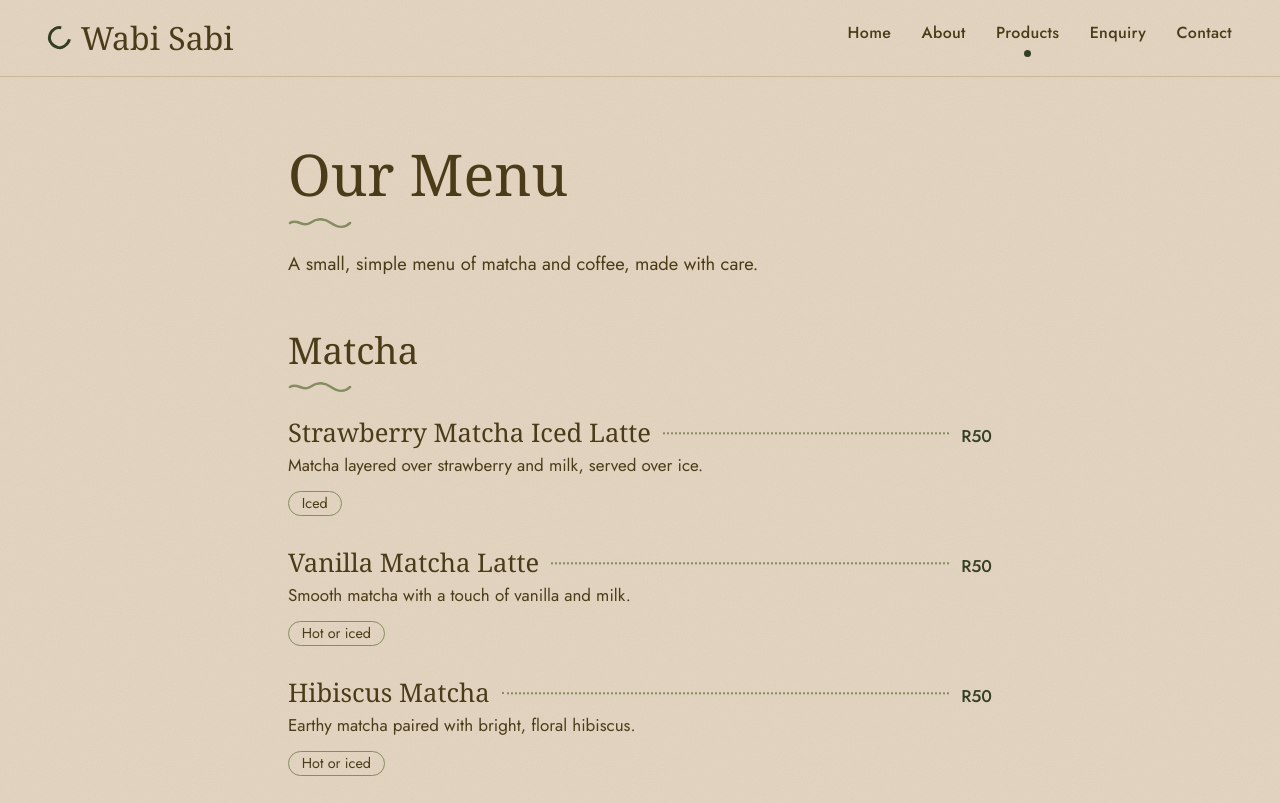
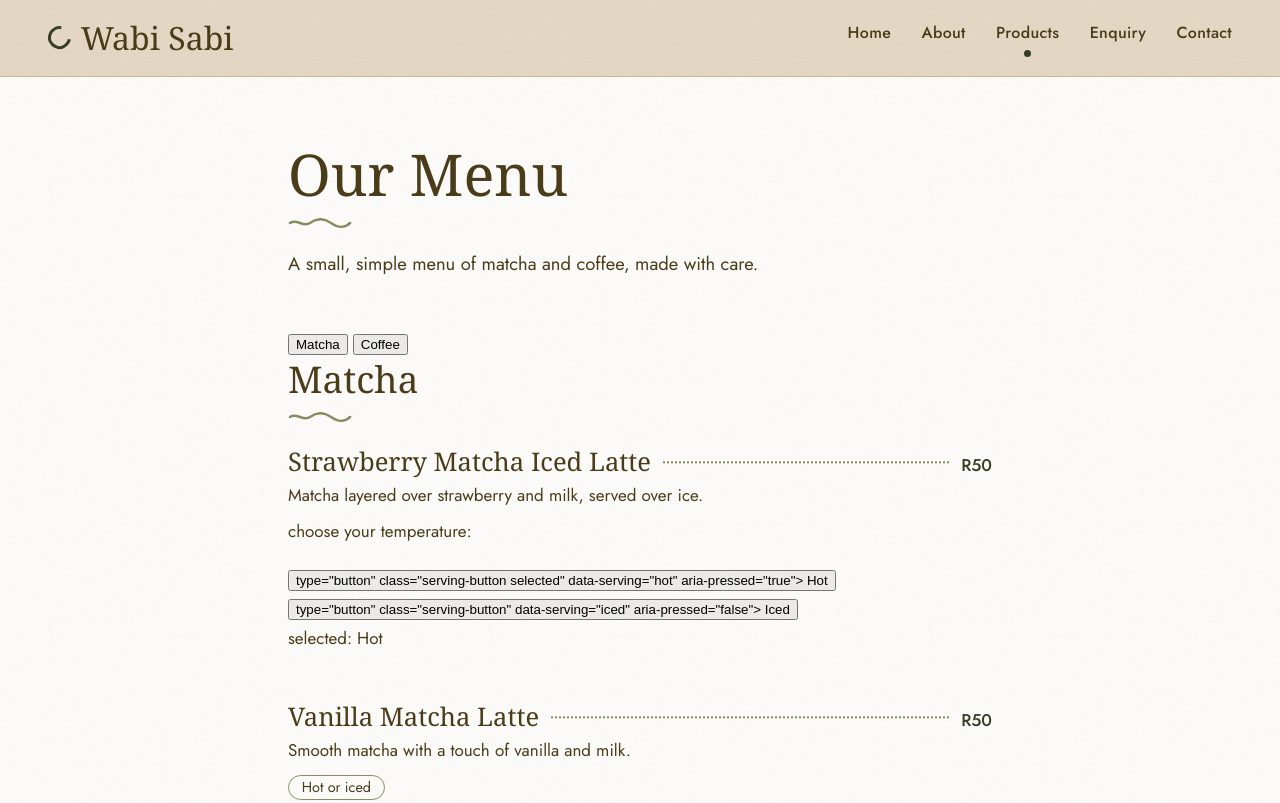
Before and after one commit to keishaflankrr-hue/coffee-shop, a plain HTML site: page services.html in a window 1280 px wide. Shown: the top 803 px of the page. Drawn offline with Linux system fonts and the light colour scheme; a web font is replaced by a local one.

Commit message:
Add interactive menu tabs and improve HTML structure across multiple files

```diff
--- a/css/style.css
+++ b/css/style.css
@@ -1,7 +1,7 @@
 
 /* ---------- 1. FONTS ---------- */
 
-/* Body font (Google Fonts; falls back to system fonts offline) */
+/* Body font (Google Fonts) */
 @import url("https://fonts.googleapis.com/css2?family=Jost:wght@400;500&display=swap");
 
 /* Heading font: files live in the /fonts folder */
@@ -22,7 +22,7 @@
   --kombu-green: #354024;   /* buttons, footer, the dark shoreline */
   --moss-green:  #889063;   /* thin accents: dots, squiggles, focus */
   --tan:         #CFBB99;   /* hairlines, footer headings           */
-  --bone:        #E5D7C4;   /* the sand: page background            */
+  --bone-tan:    #E5D7C4;   /* the sand: page background            */
 
   --font-heading: "Lazy Arie", Georgia, serif;
   --font-body: "Jost", "Segoe UI", Helvetica, Arial, sans-serif;
@@ -147,15 +147,12 @@ main h2::after {
   background: var(--squiggle) no-repeat left center;
 }
 
-/* ...except inside the hero, where the text is centred on its own */
+
 .hero-text h1::after {
   display: none;
 }
 
 
-/* ---------- 5. PAGE LAYOUT ---------- */
-
-/* A single calm reading column. The hero is the only full-width block. */
 main > :not(.hero) {
   width: min(100% - (2 * var(--gutter)), var(--reading-width));
   margin-left: auto;
@@ -645,3 +642,29 @@ main:has(> .hero:last-child) + .site-footer::before {
     transition: none !important;
   }
 }
+
+<div class="menu-tabs" role="tablist" aria-label="Menu categories">
+
+    <button
+        class="menu-tab active"
+        id="matcha-tab"
+        type="button"
+        role="tab"
+        aria-selected="true"
+        aria-controls="matcha"
+        data-target="matcha">
+        Matcha
+    </button>
+
+    <button
+        class="menu-tab"
+        id="coffee-tab"
+        type="button"
+        role="tab"
+        aria-selected="false"
+        aria-controls="coffee"
+        data-target="coffee">
+        Coffee
+    </button>
+
+</div>
--- a/js/script.js
+++ b/js/script.js
@@ -0,0 +1,38 @@
+// INTERACTIVE MENU TABS
+
+// Select all menu tab buttons
+const menuTabs = document.querySelectorAll(".menu-tab");
+
+// Select all menu sections
+const menuSections = document.querySelectorAll(".menu-section");
+
+// Loop through each tab
+menuTabs.forEach(function(tab) {
+
+    // Listen for a click
+    tab.addEventListener("click", function() {
+
+        // Remove active class from all buttons
+        menuTabs.forEach(function(button) {
+            button.classList.remove("active");
+            button.setAttribute("aria-selected", "false");
+        });
+
+        // Add active class to clicked button
+        tab.classList.add("active");
+        tab.setAttribute("aria-selected", "true");
+
+        // Get the target section
+        const target = tab.getAttribute("data-target");
+
+        // Hide all menu sections
+        menuSections.forEach(function(section) {
+            section.hidden = true;
+        });
+
+        // Show the selected menu section
+        document.getElementById(target).hidden = false;
+
+    });
+
+});
--- a/services.html
+++ b/services.html
@@ -32,9 +32,23 @@
         <p class="menu-intro">
             A small, simple menu of matcha and coffee, made with care.
         </p>
+        <!-- MENU TABS -->
+        <div class="menu-tabs" role="tablist" aria-label="Menu categories">
+
+            <button class="menu-tab active" id="matcha-tab" type="button" role="tab" aria-selected="true"
+                aria-controls="matcha" data-target="matcha">
+                Matcha
+            </button>
+
+            <button class="menu-tab" id="coffee-tab" type="button" role="tab" aria-selected="false"
+                aria-controls="coffee" data-target="coffee">
+                Coffee
+            </button>
+
+        </div>
 
         <!-- MATCHA MENU -->
-        <section class="menu-section" id="matcha">
+        <section class="menu-section active" id="matcha" role="tabpanel" aria-labelledby="matcha-tab">
             <h2>Matcha</h2>
 
             <article class="menu-item">
@@ -45,7 +59,30 @@
                 <p class="menu-item-description">
                     Matcha layered over strawberry and milk, served over ice.
                 </p>
-                <p class="menu-item-serving">Iced</p>
+                <div class="serving-choice">
+                    <p class="serving-label">choose your temperature:</p>
+                    <div class="serving-buttons" role="group" aria-label="Vanilla Matcha Latte temprature">
+                        <button>
+                            type="button"
+                            class="serving-button selected"
+                            data-serving="hot"
+                            aria-pressed="true">
+                            Hot
+                        </button>
+
+                        <button> type="button"
+                            class="serving-button"
+                            data-serving="iced"
+                            aria-pressed="false">
+                            Iced
+
+                        </button>
+                    </div>
+                    <p class="serving-feedback" aria-live="polite">
+                        selected: Hot
+                    </p>
+                </div>
+
             </article>
 
             <article class="menu-item">
@@ -71,8 +108,11 @@
             </article>
         </section>
 
-        <!-- COFFEE MENU: edit this list to match your own regulars -->
+        <!-- COFFEE MENU -->
         <section class="menu-section" id="coffee">
+            role="tabpanel"
+            aria-labelledby="coffee-tab">
+            <hidden></hidden>
             <h2>Coffee</h2>
 
             <article class="menu-item">
@@ -157,7 +197,7 @@
         </div>
 
     </footer>
-
+    <script src="js/script.js"></script>
 </body>
 
 </html>
```
Also changed, not shown: about.html (+2 -0 lines), contact.html (+1 -2 lines), enquiry.html (+5 -2 lines), 1 other file.
